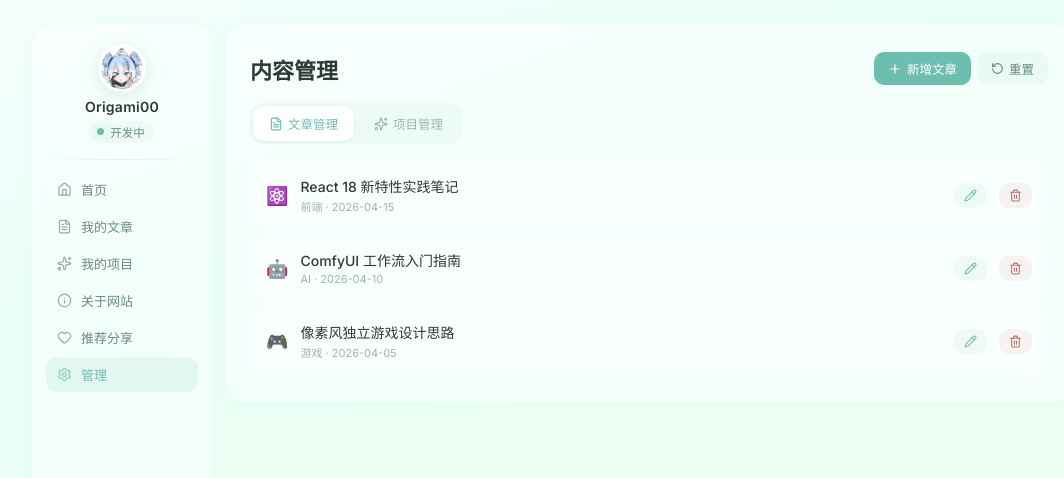
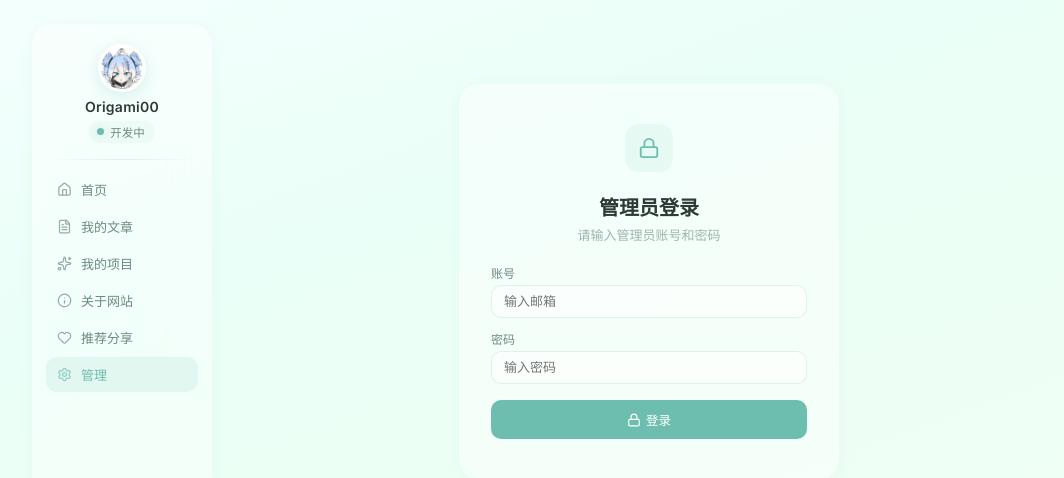
Before and after one commit to origami00/origami00-wiki, a React (Vite) app: page /admin in a window 1280 px wide. Shown: the top 478 px of the page, without its empty margins (88-1152 px from the left). Built offline with nearby package versions, Linux system fonts and the light colour scheme.

Commit message:
v1.41
管理面板密钥系统

```diff
--- a/src/pages/AdminPage.tsx
+++ b/src/pages/AdminPage.tsx
@@ -1,5 +1,5 @@
 import { useState } from "react";
-import { Plus, Pencil, Trash2, RotateCcw, X, Check, FileText, Sparkles } from "lucide-react";
+import { Plus, Pencil, Trash2, RotateCcw, X, Check, FileText, Sparkles, LogOut, Lock } from "lucide-react";
 import { C, card } from "../tokens/design";
 import { useContentManager } from "../hooks/useContentManager";
 import type { Article, Project } from "../types";
@@ -22,7 +22,103 @@ const btnBase: React.CSSProperties = {
   borderRadius: 10, border: "none", fontSize: 12.5, fontWeight: 500, cursor: "pointer", transition: "all 0.2s",
 };
 
-export default function AdminPage() {
+const AUTH_KEY = "origami00-admin-auth";
+const ADMIN_EMAIL = "zz7539847@gmail.com";
+const ADMIN_PASSWORD = "bzlm47925-";
+
+function useAuth() {
+  const [authed, setAuthed] = useState(() => {
+    try { return localStorage.getItem(AUTH_KEY) === "true"; } catch { return false; }
+  });
+  const [error, setError] = useState("");
+
+  const login = (email: string, password: string) => {
+    if (email === ADMIN_EMAIL && password === ADMIN_PASSWORD) {
+      try { localStorage.setItem(AUTH_KEY, "true"); } catch { /* ignore */ }
+      setAuthed(true);
+      setError("");
+      return true;
+    }
+    setError("账号或密码错误");
+    return false;
+  };
+
+  const logout = () => {
+    try { localStorage.removeItem(AUTH_KEY); } catch { /* ignore */ }
+    setAuthed(false);
+  };
+
+  return { authed, error, login, logout };
+}
+
+function LoginForm({ onLogin }: { onLogin: (email: string, password: string) => boolean }) {
+  const [email, setEmail] = useState("");
+  const [password, setPassword] = useState("");
+  const [error, setError] = useState("");
+
+  const handleSubmit = (e: React.FormEvent) => {
+    e.preventDefault();
+    if (!onLogin(email, password)) {
+      setError("账号或密码错误");
+    }
+  };
+
+  return (
+    <section
+      style={{
+        ...card, padding: "40px 32px", background: "rgba(255,255,255,0.45)",
+        display: "flex", flexDirection: "column", alignItems: "center", gap: 20,
+        maxWidth: 380, margin: "60px auto", width: "100%",
+      }}
+      aria-label="管理员登录"
+    >
+      <div style={{
+        width: 48, height: 48, borderRadius: 14, background: "rgba(110,190,175,0.1)",
+        display: "flex", alignItems: "center", justifyContent: "center",
+      }}>
+        <Lock size={22} color={C.accent} />
+      </div>
+      <div style={{ textAlign: "center" }}>
+        <h2 style={{ fontSize: 20, fontWeight: 600, color: C.text, marginBottom: 4 }}>管理员登录</h2>
+        <p style={{ fontSize: 13, color: C.textMuted }}>请输入管理员账号和密码</p>
+      </div>
+      <form onSubmit={handleSubmit} style={{ width: "100%", display: "flex", flexDirection: "column", gap: 12 }}>
+        <div>
+          <label style={labelStyle}>账号</label>
+          <input
+            style={inputStyle}
+            type="email"
+            value={email}
+            onChange={(e) => { setEmail(e.target.value); setError(""); }}
+            placeholder="输入邮箱"
+            autoComplete="username"
+          />
+        </div>
+        <div>
+          <label style={labelStyle}>密码</label>
+          <input
+            style={inputStyle}
+            type="password"
+            value={password}
+            onChange={(e) => { setPassword(e.target.value); setError(""); }}
+            placeholder="输入密码"
+            autoComplete="current-password"
+          />
+        </div>
+        {error && (
+          <div style={{ fontSize: 12, color: "#c07070", background: "rgba(200,100,100,0.08)", padding: "8px 12px", borderRadius: 8 }}>
+            {error}
+          </div>
+        )}
+        <button type="submit" style={{ ...btnBase, background: C.accent, color: "#fff", justifyContent: "center", padding: "10px 14px", marginTop: 4 }}>
+          <Lock size={14} />登录
+        </button>
+      </form>
+    </section>
+  );
+}
+
+function AdminPanel({ onLogout }: { onLogout: () => void }) {
   const cm = useContentManager();
   const [tab, setTab] = useState<Tab>("articles");
   const [editing, setEditing] = useState<string | null>(null);
@@ -93,6 +189,9 @@ export default function AdminPage() {
           <button onClick={handleReset} style={{ ...btnBase, background: "rgba(110,190,175,0.08)", color: C.textSec }}>
             <RotateCcw size={13} />重置
           </button>
+          <button onClick={onLogout} style={{ ...btnBase, background: "rgba(200,100,100,0.08)", color: "#c07070" }} title="退出登录">
+            <LogOut size={13} />退出
+          </button>
         </div>
       </div>
 
@@ -119,13 +218,11 @@ export default function AdminPage() {
         <div style={{ background: "rgba(255,255,255,0.5)", borderRadius: 16, padding: "20px 18px", display: "flex", flexDirection: "column", gap: 12, border: `1px solid rgba(110,190,175,0.12)` }}>
           <div style={{ fontSize: 14, fontWeight: 600, color: C.text, marginBottom: 4 }}>{editing ? "编辑" : "新增"}{isArticle ? "文章" : "项目"}</div>
 
-          {/* Title */}
           <div>
             <label style={labelStyle}>标题 *</label>
             <input style={inputStyle} value={form.title} onChange={(e) => set("title", e.target.value)} placeholder="输入标题" />
           </div>
 
-          {/* Emoji + Date */}
           <div style={{ display: "flex", gap: 10 }}>
             <div style={{ flex: "0 0 80px" }}>
               <label style={labelStyle}>Emoji</label>
@@ -137,7 +234,6 @@ export default function AdminPage() {
             </div>
           </div>
 
-          {/* Article-specific fields */}
           {isArticle && (
             <>
               <div>
@@ -155,7 +251,6 @@ export default function AdminPage() {
             </>
           )}
 
-          {/* Project-specific fields */}
           {!isArticle && (
             <>
               <div>
@@ -179,13 +274,11 @@ export default function AdminPage() {
             </>
           )}
 
-          {/* URL */}
           <div>
             <label style={labelStyle}>链接（可选）</label>
             <input style={inputStyle} value={form.url ?? ""} onChange={(e) => set("url", e.target.value)} placeholder="https://..." />
           </div>
 
-          {/* Actions */}
           <div style={{ display: "flex", gap: 8, justifyContent: "flex-end", marginTop: 4 }}>
             <button onClick={() => { setShowForm(false); setEditing(null); }} style={{ ...btnBase, background: "rgba(110,190,175,0.06)", color: C.textSec }}>
               <X size={14} />取消
@@ -232,3 +325,13 @@ export default function AdminPage() {
     </section>
   );
 }
+
+export default function AdminPage() {
+  const { authed, login, logout } = useAuth();
+
+  if (!authed) {
+    return <LoginForm onLogin={login} />;
+  }
+
+  return <AdminPanel onLogout={logout} />;
+}
```
